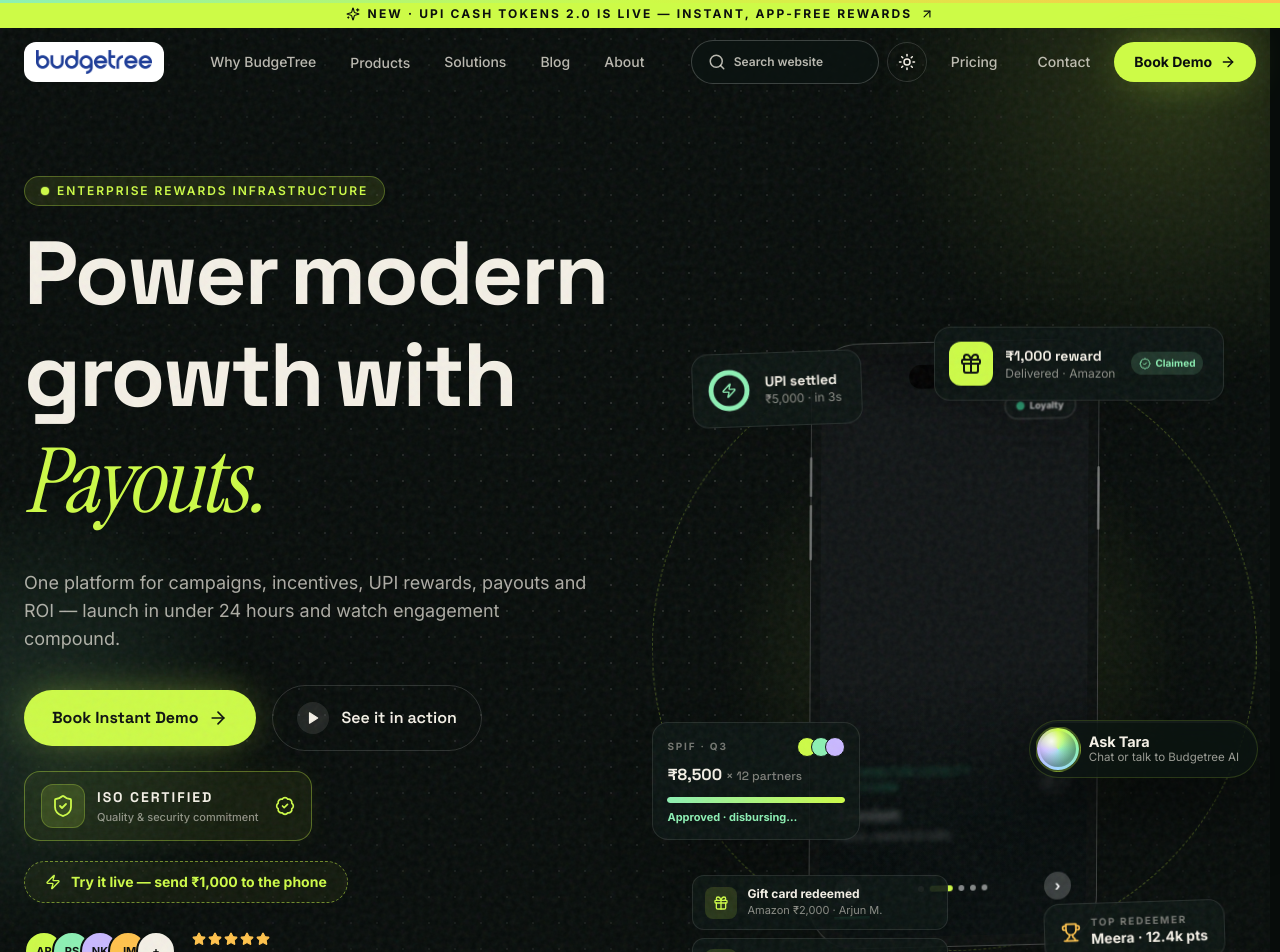
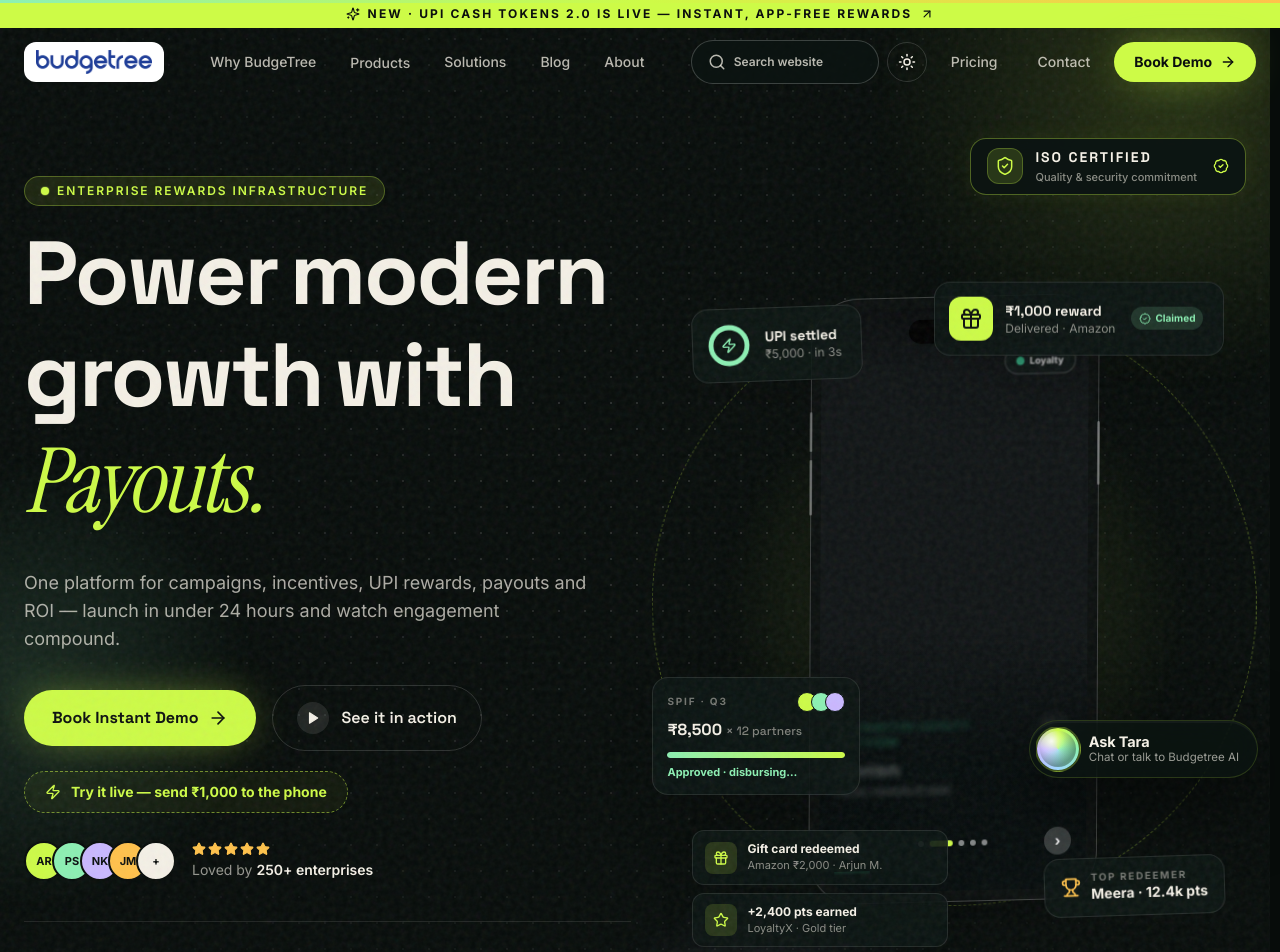
Before and after one commit to anshulmalik1008/budgetree-revamp, a Next.js app: page / in a window 1280 px wide. Shown: the top 952 px of the page. Built offline with nearby package versions, Linux system fonts and the light colour scheme.

Commit message:
Move compact ISO Certified badge to hero upper-right below navbar aligned with Book Demo

```diff
--- a/src/components/Hero.tsx
+++ b/src/components/Hero.tsx
@@ -388,6 +388,37 @@ export default function Hero() {
       onMouseMove={onMouse}
       className="noise relative overflow-hidden pb-20 pt-32 sm:pt-36 lg:pb-24 lg:pt-44"
     >
+      {/* ISO badge: upper-right, immediately below navbar and aligned with Book Demo. */}
+      <div className="pointer-events-none absolute inset-x-0 top-[118px] z-30 mx-auto flex max-w-7xl justify-end px-4 sm:top-[126px] sm:px-6 lg:top-[138px]">
+          {/* ISO certification badge below the hero CTAs. Keep claims aligned with verified certification. */}
+          <motion.div
+            initial={{ opacity: 0, x: -24, y: 12 }}
+            animate={{ opacity: 1, x: 0, y: 0 }}
+            transition={{ duration: 0.7, delay: 0.86, ease: EASE }}
+            className="pointer-events-auto flex items-center justify-end"
+          >
+            <motion.div
+              whileHover={{ y: -4, scale: 1.035 }}
+              transition={{ type: "spring", stiffness: 240, damping: 18 }}
+              className="group relative inline-flex items-center gap-2 overflow-hidden rounded-2xl border border-acc/35 bg-raise/95 px-3 py-2 shadow-[0_0_25px_rgba(205,251,71,0.06)] backdrop-blur-md sm:gap-3 sm:px-4"
+            >
+              <div className="pointer-events-none absolute inset-0 -translate-x-full bg-gradient-to-r from-transparent via-white/[0.06] to-transparent transition-transform duration-1000 group-hover:translate-x-full" />
+              <span className="relative grid h-9 w-9 place-items-center rounded-xl border border-acc/25 bg-acc/15 text-acc">
+                <ShieldCheck className="h-5 w-5" strokeWidth={1.8} />
+              </span>
+              <span className="relative flex flex-col">
+                <span className="font-display text-sm font-extrabold uppercase tracking-[0.14em] text-fg">
+                  ISO Certified
+                </span>
+                <span className="mt-0.5 text-[11px] font-medium text-fg/55">
+                  Quality &amp; security commitment
+                </span>
+              </span>
+              <BadgeCheck className="relative ml-1 h-4 w-4 text-acc" />
+            </motion.div>
+          </motion.div>
+      </div>
+
       {/* Backdrop */}
       <div className="pointer-events-none absolute inset-0">
         <div className="dot-grid absolute inset-0 [mask-image:radial-gradient(ellipse_70%_60%_at_50%_35%,black,transparent)]" />
@@ -484,34 +515,6 @@ export default function Hero() {
                 See it in action
               </a>
             </Magnetic>
-          </motion.div>
-
-          {/* ISO certification badge below the hero CTAs. Keep claims aligned with verified certification. */}
-          <motion.div
-            initial={{ opacity: 0, x: -24, y: 12 }}
-            animate={{ opacity: 1, x: 0, y: 0 }}
-            transition={{ duration: 0.7, delay: 0.86, ease: EASE }}
-            className="mt-5 flex flex-wrap items-center gap-3"
-          >
-            <motion.div
-              whileHover={{ y: -4, scale: 1.035 }}
-              transition={{ type: "spring", stiffness: 240, damping: 18 }}
-              className="group relative inline-flex items-center gap-3 overflow-hidden rounded-2xl border border-acc/35 bg-acc/[0.065] px-4 py-3 shadow-[0_0_25px_rgba(205,251,71,0.06)] backdrop-blur-md"
-            >
-              <div className="pointer-events-none absolute inset-0 -translate-x-full bg-gradient-to-r from-transparent via-white/[0.06] to-transparent transition-transform duration-1000 group-hover:translate-x-full" />
-              <span className="relative grid h-11 w-11 place-items-center rounded-xl border border-acc/25 bg-acc/15 text-acc">
-                <ShieldCheck className="h-6 w-6" strokeWidth={1.8} />
-              </span>
-              <span className="relative flex flex-col">
-                <span className="font-display text-sm font-extrabold uppercase tracking-[0.14em] text-fg">
-                  ISO Certified
-                </span>
-                <span className="mt-0.5 text-[11px] font-medium text-fg/55">
-                  Quality &amp; security commitment
-                </span>
-              </span>
-              <BadgeCheck className="relative ml-1 h-5 w-5 text-acc" />
-            </motion.div>
           </motion.div>
 
           {/* Live simulator trigger */}
```
